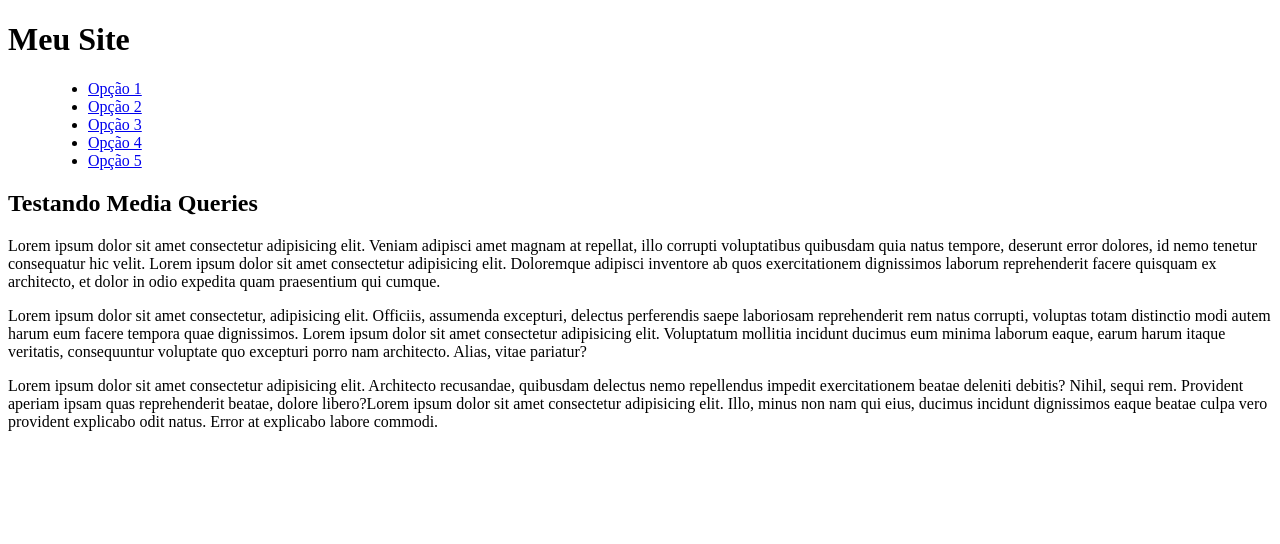
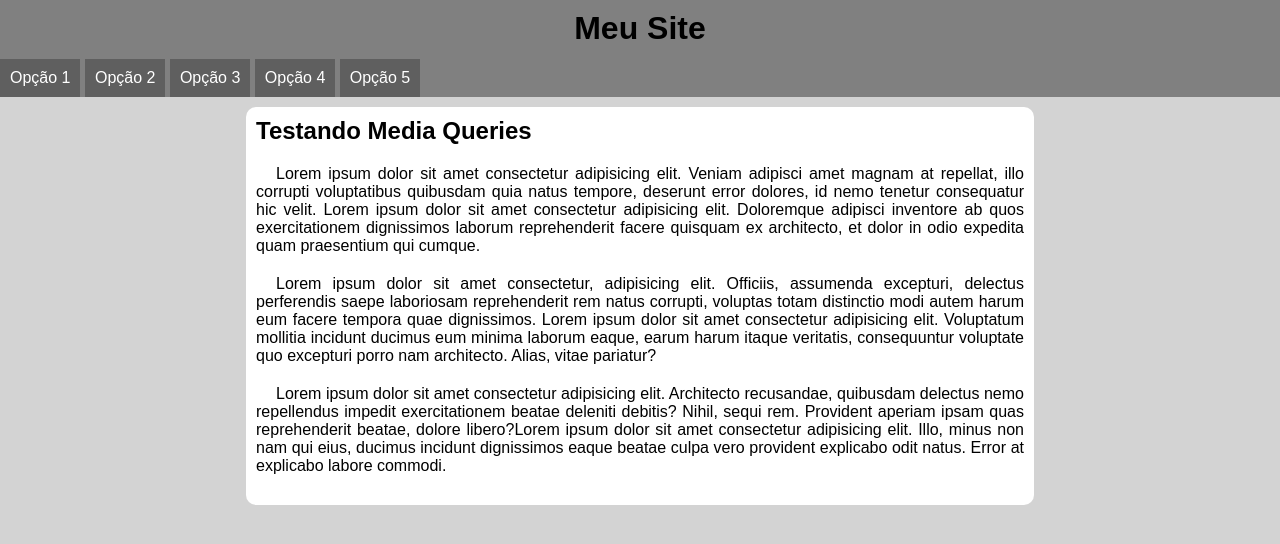
Before and after one commit to danielcpestana/html-css, a plain HTML site: page Exercicios/ex026/mq005/index.html in a window 1280 px wide. Drawn offline with Linux system fonts and the light colour scheme.

Commit message:
Mini projeto de teste media query

```diff
--- /dev/null
+++ b/Exercicios/ex026/mq005/estilos/media-query.css
@@ -0,0 +1,18 @@
+@charset "UTF-8";
+
+@media screen and (min-width: 768px){
+    span#burguer{
+        display: none;
+    }
+    menu{
+        display: block;
+    }
+
+    menu > ul > li{
+        display: inline-block;
+    }
+
+    main{
+        width: 768px;
+    }
+}
--- a/Exercicios/ex026/mq005/estilos/style.css
+++ b/Exercicios/ex026/mq005/estilos/style.css
@@ -1 +1,76 @@
 @charset "UTF-8";
+
+*{
+    font-family: Arial, Helvetica, sans-serif;
+    margin: 0px;
+    padding: 0px;
+
+}
+body{
+    background-color: lightgrey;
+}
+
+header{
+    background-color: gray;
+}
+
+header > h1{
+    padding: 10px;
+    text-align: center;
+}
+
+span#burguer{
+    background-color: rgb(48, 48, 48);
+    display: block;
+    color: white;
+    text-align: center;
+    padding: 10px;
+    cursor: pointer;
+}
+
+span#burguer:hover{
+    background-color: white;
+    color: black;
+}
+
+menu{
+    display: none;
+}
+
+menu > ul{
+    list-style-type: none;
+}
+
+menu a{
+    display: block;
+    padding: 10px;
+    text-decoration: none;
+    background-color: rgb(95, 95, 95);
+    color: white;
+    text-align: center;
+    border-top: 2px solid gray;
+}
+
+menu ul > li > a:hover{
+    background-color: gray;
+}
+
+main{
+    width: 90vw;
+    background-color: white;
+    margin: auto;
+    margin-top: 10px;
+    border-radius: 10px;
+    padding: 10px;
+
+}
+
+article > h2{
+    padding-bottom: 20px;
+}
+
+article > p{
+    text-align: justify;
+    margin-bottom: 20px;
+    text-indent: 20px;
+}
--- a/Exercicios/ex026/mq005/index.html
+++ b/Exercicios/ex026/mq005/index.html
@@ -4,12 +4,18 @@
     <meta charset="UTF-8">
     <meta name="viewport" content="width=device-width, initial-scale=1.0">
     <title>Media Query</title>
+    <link href="https://fonts.googleapis.com/icon?family=Material+Icons"
+      rel="stylesheet">
     <link rel="stylesheet" href="estilos/style.css">
+    <link rel="stylesheet" href="estilos/media-query.css">
 </head>
-<body>
+<body onresize="mudouTamanho()">
     <header>
         <h1>Meu Site</h1>
-        <menu>
+        <span id="burguer" class="material-icons" onclick="clickMenu()">
+            menu
+            </span>
+        <menu id="itens">
             <ul>
                 <li><a href="#">Opção 1</a></li>
                 <li> <a href="#">Opção 2</a></li>
@@ -32,7 +38,23 @@
             <p>Lorem ipsum dolor sit amet consectetur adipisicing elit. Architecto recusandae, quibusdam delectus nemo repellendus impedit exercitationem beatae deleniti debitis? Nihil, sequi rem. Provident aperiam ipsam quas reprehenderit beatae, dolore libero?Lorem ipsum dolor sit amet consectetur adipisicing elit. Illo, minus non nam qui eius, ducimus incidunt dignissimos eaque beatae culpa vero provident explicabo odit natus. Error at explicabo labore commodi.</p>
         </article>
     </main>
+    <script>
+        function mudouTamanho(){
+            if (window.innerWidth >= 768) {
+                itens.style.display = 'block'
+            } else {
+                itens.style.display = 'none'
+            }
+        }
+        function clickMenu() {
+            if (itens.style.display == 'block') {
+                itens.style.display = 'none'
+            } else {
+                itens.style.display = 'block'
+            }
 
+        }
+    </script>
 
 </body>
 </html>
```
